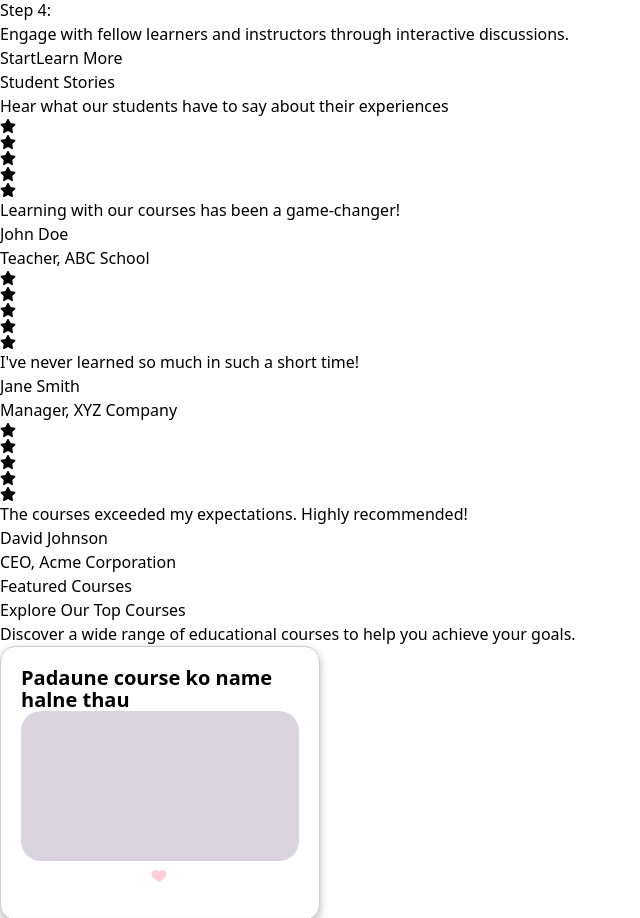
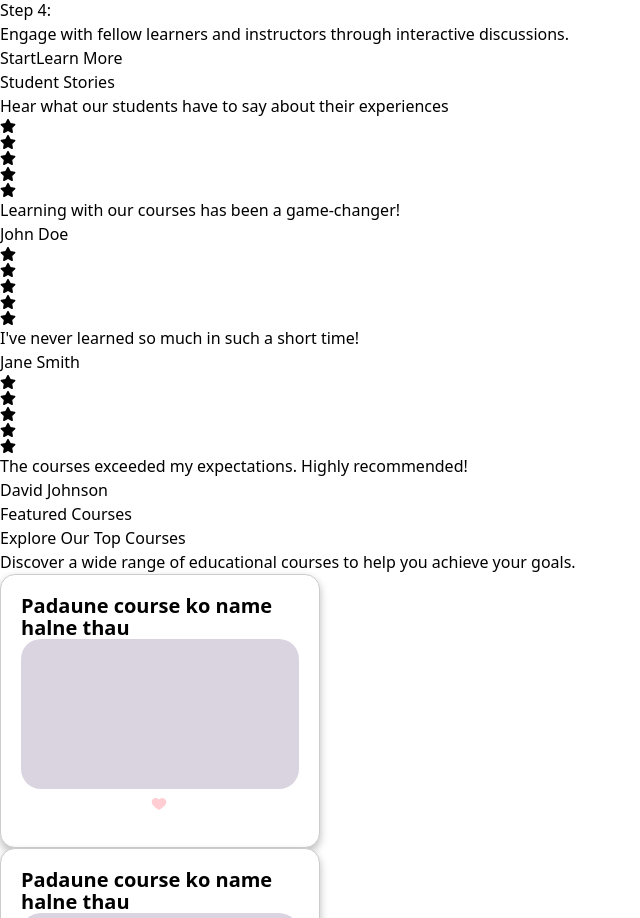
Before and after one commit to Suraj-Xettri/E-Learning-Website, a React (Vite) app in the folder e-learning/: page / in a window 1280 px wide. Shown: the part 1302-2220 px from the top of the page, without its empty margins (0-640 px from the left). Built offline with nearby package versions, Linux system fonts and the light colour scheme.

Commit message:
Added Student stories

```diff
--- a/e-learning/src/components/home/StudentStories.jsx
+++ b/e-learning/src/components/home/StudentStories.jsx
@@ -38,21 +38,22 @@ const StarRating = ({ rating }) => {
 
 const StudentStories = () => {
   return (
-    <div className="bg-white p-8 rounded-lg shadow-md">
-      <div className="text-center mb-10">
-        <h2 className="text-3xl font-bold">Student Stories</h2>
+    <div className="bg-white rounded-lg p-16">
+      <div className="mb-10 flex flex-col gap-1">
+        <h2 className="text-4xl font-bold">Student Stories</h2>
         <p>Hear what our students have to say about their experiences</p>
       </div>
-      <div className="flex justify-center space-x-8">
+      <div className="grid grid-cols-1 md:grid-cols-2 lg:grid-cols-3  space-x-8">
         {testimonials.map((testimonial, index) => (
-          <div key={index} className="bg-gray-100 p-6 rounded-lg shadow-md w-1/3">
-            <StarRating rating={testimonial.rating} />
+          <div key={index} className="bg-zinc-100 p-6 flex flex-col gap-2 rounded-lg">
+            <div className='flex items-start text-black'>
+                <StarRating rating={testimonial.rating} />
+            </div>
             <p className="text-lg font-semibold mb-2">{testimonial.testimonial}</p>
-            <div className="flex items-center">
+            <div className="flex gap-3">
               <div className="w-12 h-12 bg-gray-300 rounded-full mr-4"></div>
-              <div>
+              <div className='flex justify-center items-center'>
                 <p className="font-bold">{testimonial.name}</p>
-                <p className="text-sm text-gray-600">{testimonial.title}</p>
               </div>
             </div>
           </div>
```
